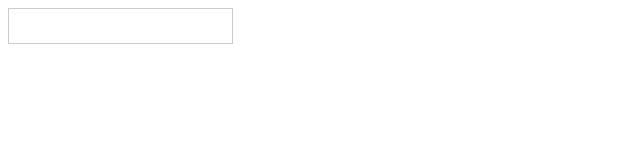
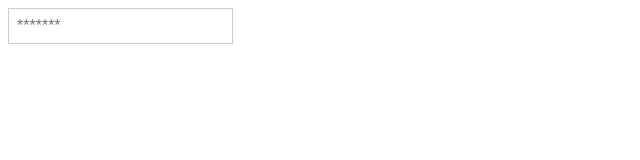
Before and after one commit to acciojob/password-protection-pankajmokashi, a website: page main.html in a window 1280 px wide. Shown: the full height of the page, 0-640 px from the left. Drawn offline with Linux system fonts and the light colour scheme.

Commit message:
created a submission

```diff
--- a/main.html
+++ b/main.html
@@ -8,7 +8,7 @@
 
 <body>
 	<!-- the entire body must be written by student -->
-	<input type="password">
+	<input type="password" placeholder="*******">
     <script type="text/javascript" src="./script.js">
 </script>
 
```
